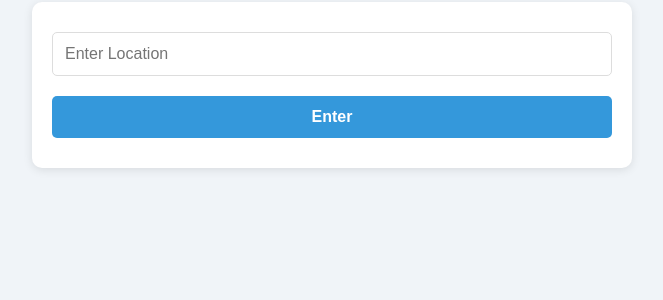
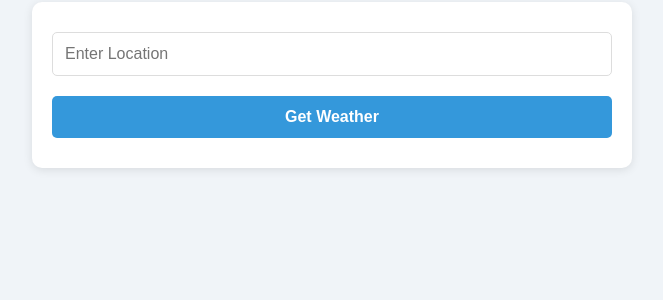
Before and after one commit to ahdnab/wx-website, a Flask app: page / in a window 1280 px wide. Shown: the part 366-666 px from the top of the page, without its empty margins (308-971 px from the left). Run offline with Flask 3, Linux system fonts and the light colour scheme.

Commit message:
Updated index.html

```diff
--- a/templates/index.html
+++ b/templates/index.html
@@ -58,7 +58,7 @@
     <h1>AeroForecast</h1>
     <form action="/weather" method="POST">
       <input type="text" name="location" placeholder="Enter Location" required>
-      <button type="submit">Enter</button>
+      <button type="submit">Get Weather</button>
     </form>
   </div>
 </body>
```
